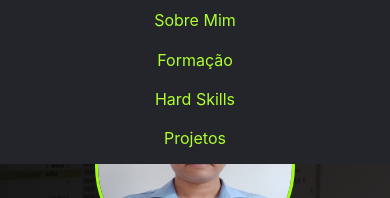
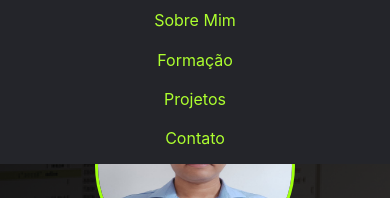
Before and after one commit to joaodedeusrsfilho/meu-portfolio, a React (Vite) app: page / in a window 390 px wide. Both pictures are taken after a click on the button 316 px from the left and 51 px from the top of the page. Shown: the part 128-326 px from the top of the page. Built offline with nearby package versions, Linux system fonts and the light colour scheme.

Commit message:
add file

```diff
--- a/src/Componentes/Header/index.jsx
+++ b/src/Componentes/Header/index.jsx
@@ -44,8 +44,8 @@ const Header = () => {
                         <li className='navItem'><a href="#">Inicio</a></li>
                         <li className='navItem'><a href="#sobre">Sobre Mim</a></li>
                         <li className='navItem'><a href="#formacao">Formação</a></li>
-                        <li className='navItem'><a href="#hardSkill">Hard Skills</a></li>
                         <li className='navItem'><a href="#projetos">Projetos</a></li>
+                        <li className='navItem'><a href="#contato">Contato</a></li>
                     </ul>
                 </div>
             </div>
```
